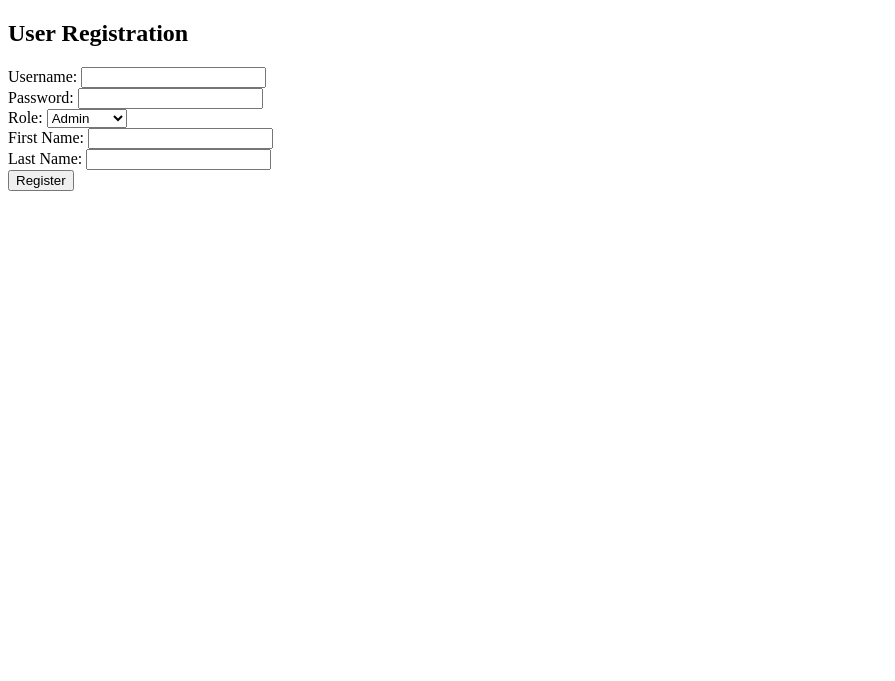
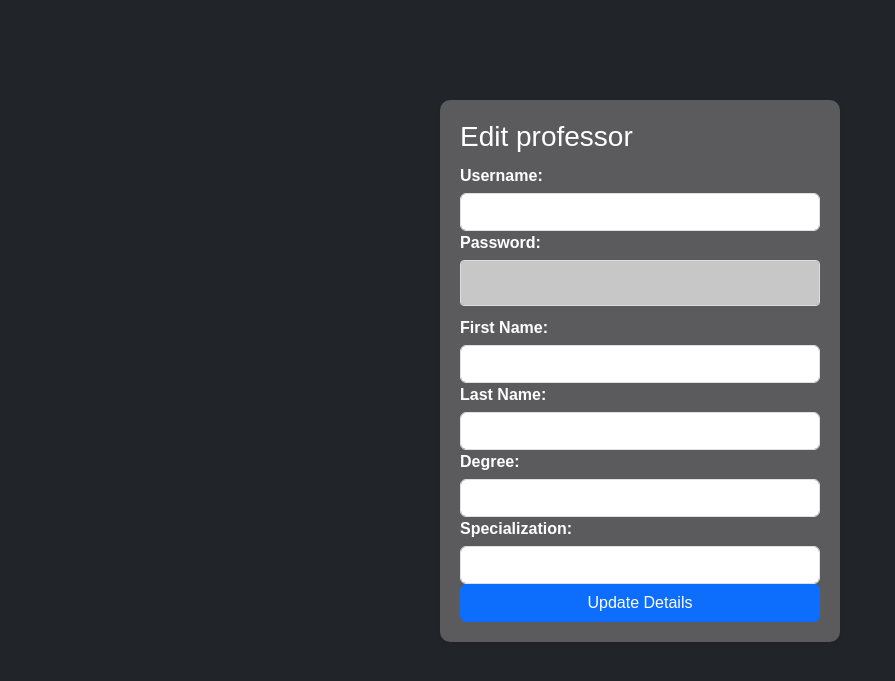
Before and after one commit to Abdelouafi09/UPM_Quiz, a Flask app: template templates/edit_prof.html in a window 1280 px wide. Shown: the top 681 px of the page, without its empty margins (0-895 px from the left). Run offline with Flask 3, Linux system fonts and the light colour scheme; the template is opened without the code that fills it: values that come from a table or form of the project are taken from there, others are empty.

Commit message:
edit professor prototype

```diff
--- a/app.py
+++ b/app.py
@@ -6,7 +6,7 @@
 from datetime import datetime
 
 from flask_wtf import FlaskForm
-from wtforms import StringField, PasswordField, SelectField
+from wtforms import StringField, PasswordField, SelectField, HiddenField
 from wtforms.validators import DataRequired
 
 app = Flask(__name__)
@@ -50,12 +50,14 @@
 
 # Define the form for adding a new professor
 class ProfessorForm(FlaskForm):
-  username = StringField('Username', validators=[DataRequired()])
-  password = PasswordField('Password', validators=[DataRequired()])
-  f_name = StringField('First Name', validators=[DataRequired()])
-  l_name = StringField('Last Name', validators=[DataRequired()])
-  degree = StringField('Degree', validators=[DataRequired()])
-  specialization = StringField('Specialization', validators=[DataRequired()])
+    username = StringField('Username', validators=[DataRequired()])
+    password = PasswordField('Password', validators=[DataRequired()])
+    f_name = StringField('First Name', validators=[DataRequired()])
+    l_name = StringField('Last Name', validators=[DataRequired()])
+    degree = StringField('Degree', validators=[DataRequired()])
+    specialization = StringField('Specialization', validators=[DataRequired()])
+    professor_id = HiddenField('Professor ID')
+
 
 
 # Routes and view functions
@@ -103,6 +105,57 @@
       '/dashboard')  # Redirect to a success page or desired route
   professors = session0.query(Professor).all()
   return render_template('dashboard.html', form=form, professors=professors)
+
+
+
+@app.route('/edit_professor/<int:professor_id>', methods=['GET', 'POST'])
+def edit_professor(professor_id):
+    # Get the professor from the database
+    professor = session0.query(Professor).get(professor_id)
+    if not professor:
+        # If the professor is not found, redirect to the dashboard page
+        return redirect('/dashboard')
+
+    form = ProfessorForm()
+
+    if form.validate_on_submit():
+        # Retrieve data from the form
+        username = form.username.data
+        password = form.password.data
+        f_name = form.f_name.data
+        l_name = form.l_name.data
+        degree = form.degree.data
+        specialization = form.specialization.data
+
+        # Update the professor details
+        professor.degree = degree
+        professor.specialization = specialization
+
+        # Find the associated user and update their details
+        user = professor.user
+        user.username = username
+        user.user_password = password
+        user.f_name = f_name
+        user.l_name = l_name
+
+        # Save the changes to the database
+        session0.commit()
+
+        return redirect('/dashboard')
+
+    # Populate the form fields with the professor's current data
+    form.username.data = professor.user.username
+    form.password.data = professor.user.user_password
+    form.f_name.data = professor.user.f_name
+    form.l_name.data = professor.user.l_name
+    form.degree.data = professor.degree
+    form.specialization.data = professor.specialization
+    form.professor_id.data = professor.user_id
+
+    return render_template('edit_prof.html', form=form, professor=professor)
+
+
+
 
 
 @app.route('/success')
--- a/templates/edit_prof.html
+++ b/templates/edit_prof.html
@@ -1,36 +1,126 @@
 <!DOCTYPE html>
 <html>
 <head>
-  <title>User Registration</title>
+    <title>Login</title>
+    <link href="https://cdn.jsdelivr.net/npm/bootstrap@5.3.0/dist/css/bootstrap.min.css" rel="stylesheet">
+    <style>
+        /* CSS styles go here */
+        /* Reset default styles */
+        body, h1, h2, h3, p, ul, nav, a {
+            margin: 0;
+            padding: 0;
+        }
+
+        /* Main styles */
+        body {
+            font-family: Arial, sans-serif;
+            background-color: #212529;
+            color: #fff;
+        }
+
+        header h1 {
+            margin-bottom: 10px;
+        }
+
+        .content {
+            max-width: 400px; /* Adjust the maximum width as needed */
+            margin: 0 auto; /* Center the form horizontally */
+            padding: 20px;
+            background-color: #5b5b5d;
+            box-shadow: 0 2px 4px rgba(0, 0, 0, 0.1);
+            border-radius: 10px;
+            margin-top: 100px; /* Adjust the top margin as needed */
+        }
+
+        h3 {
+            margin-bottom: 10px;
+        }
+
+        form label {
+            display: block;
+            margin-bottom: 5px;
+            font-weight: bold;
+        }
+
+        form input[type="email"],
+        form input[type="password"] {
+            width: 100%;
+            padding: 10px;
+            margin-bottom: 10px;
+            background-color: #c7c7c7;
+            border: 1px solid #ddd;
+            border-radius: 4px;
+        }
+
+        form button {
+            width: 100%; /* Make the button full width */
+            padding: 10px 20px;
+            background-color: #212529;
+            color: #fff;
+            border: none;
+            border-radius: 4px;
+            cursor: pointer;
+        }
+
+        form button:hover {
+            background-color: #0056b3;
+        }
+
+        .forgot-password {
+            text-align: right;
+            margin-top: 10px;
+        }
+
+        .forgot-password a {
+            color: #fff;
+            text-decoration: none;
+        }
+
+        .logo {
+            text-align: center;
+            margin-bottom: 20px;
+        }
+
+        .logo img {
+            width: 100px;
+        }
+    </style>
 </head>
 <body>
-  <h2>User Registration</h2>
-  <form action="/add_user" method="POST">
-    <div>
-      <label for="username">Username:</label>
-      <input type="text" id="username" name="username" required>
+    <header>
+        <!-- Include your navigation here -->
+    </header>
+
+    <div class="content">
+        <h3>Edit professor</h3>
+        <form method="post" action="{{ url_for('edit_professor', professor_id=professor.user_id) }}">
+        {{ form.csrf_token }}
+        {{ form.hidden_tag() }}
+
+        <label for="username">Username:</label>
+        {{ form.username(class="form-control") }}
+
+        <label for="password">Password:</label>
+        {{ form.password(class="form-control") }}
+
+        <label for="f_name">First Name:</label>
+        {{ form.f_name(class="form-control") }}
+
+        <label for="l_name">Last Name:</label>
+        {{ form.l_name(class="form-control") }}
+
+        <label for="degree">Degree:</label>
+        {{ form.degree(class="form-control") }}
+
+        <label for="specialization">Specialization:</label>
+        {{ form.specialization(class="form-control") }}
+
+        <button type="submit" class="btn btn-primary">Update Details</button>
+    </form>
     </div>
-    <div>
-      <label for="password">Password:</label>
-      <input type="password" id="password" name="password" required>
-    </div>
-    <div>
-      <label for="role">Role:</label>
-      <select id="role" name="role" required>
-        <option value="admin">Admin</option>
-        <option value="student">Student</option>
-        <option value="professor">Professor</option>
-      </select>
-    </div>
-    <div>
-      <label for="f_name">First Name:</label>
-      <input type="text" id="f_name" name="f_name" required>
-    </div>
-    <div>
-      <label for="l_name">Last Name:</label>
-      <input type="text" id="l_name" name="l_name" required>
-    </div>
-    <button type="submit">Register</button>
-  </form>
+
+    <!-- Include your footer here -->
+
+    <script src="https://cdn.jsdelivr.net/npm/bootstrap@5.3.0/dist/js/bootstrap.bundle.min.js"></script>
 </body>
 </html>
```
Also changed, not shown: templates/dashboard.html (+11 -37 lines).
